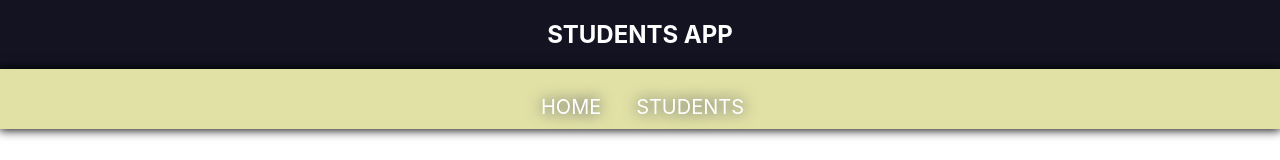
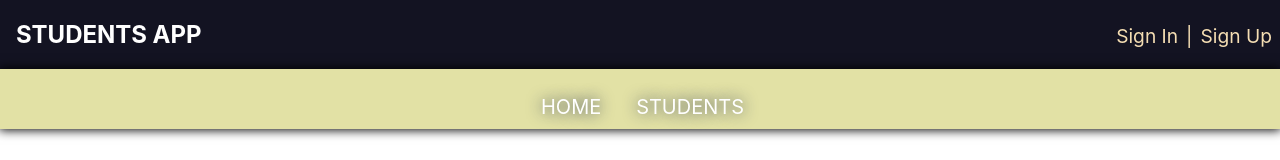
Before and after one commit to julianabearzi/mcga_P2, a React (Create React App) app: page /home in a window 1280 px wide. Shown: the top 160 px of the page. Built offline with nearby package versions, Linux system fonts and the light colour scheme; no server answers.

Commit message:
add links in the header and username when authenticated

```diff
--- a/src/components/Layout/Header/header.module.css
+++ b/src/components/Layout/Header/header.module.css
@@ -1,12 +1,12 @@
 .headerContainer {
-  width: 100%;
+  width: 100vw;
 }
 
 .header {
   display: flex;
   flex-direction: row;
-  justify-content: center;
-  align-items: center;
+  justify-content: space-between;
+  align-items: baseline;
   background-color: rgb(19, 19, 34);
 }
 
@@ -15,4 +15,41 @@
   cursor: pointer;
   text-decoration: none;
   text-transform: uppercase;
+  padding: 0 1rem;
 }
+
+.loginButtons {
+  display: flex;
+  flex-direction: row;
+  align-items: center;
+  justify-content: center;
+}
+
+.signIn {
+  cursor: pointer;
+  color: wheat;
+  font-size: 1.2rem;
+  padding-right: 0.5rem;
+}
+
+.signUp {
+  cursor: pointer;
+  color: wheat;
+  padding-right: 0.5rem;
+  font-size: 1.2rem;
+}
+
+.logOut {
+  cursor: pointer;
+  color: white;
+  padding: 0 0.2rem;
+  font-size: 0.8rem;
+  text-transform: uppercase;
+  margin: 0;
+}
+
+.signIn:hover,
+.signUp:hover,
+.logOut:hover {
+  text-decoration: underline;
+}
--- a/src/components/Layout/Header/index.jsx
+++ b/src/components/Layout/Header/index.jsx
@@ -1,14 +1,100 @@
 import React from 'react';
+import { MdLogout } from 'react-icons/md';
+import { Link } from 'react-router-dom';
+import { connect } from 'react-redux';
+import { bindActionCreators } from 'redux';
+import Box from '@mui/material/Box';
+import Avatar from '@mui/material/Avatar';
+import Chip from '@mui/material/Chip';
+import { logOut as logOutAction } from '../../../redux/actions/authActions';
+
 import styles from './header.module.css';
 
-const Header = () => {
+const Header = ({ authenticated, username, logOut }) => {
+  const onLogout = (values) => {
+    logOut(values);
+  };
   return (
     <div className={styles.headerContainer}>
       <div className={styles.header}>
-        <h2 className={styles.title}>Students App</h2>
+        <Link to="/home" style={{ textDecoration: 'none' }}>
+          <h2 className={styles.title}>Students App</h2>
+        </Link>
+        {!authenticated && (
+          <div className={styles.loginButtons}>
+            <Link to="/login" style={{ textDecoration: 'none' }}>
+              <p className={styles.signIn}>Sign In</p>
+            </Link>
+            <div className={styles.signUp}>|</div>
+            <Link to="/signup" style={{ textDecoration: 'none' }}>
+              <p className={styles.signUp}>Sign Up</p>
+            </Link>
+          </div>
+        )}
+        {authenticated && (
+          <Box
+            sx={{
+              display: 'flex',
+              flexDirection: 'row',
+              alignItems: 'center',
+            }}
+          >
+            <Chip
+              sx={{
+                color: 'white',
+              }}
+              avatar={
+                <Avatar
+                  sx={{
+                    textTransform: 'uppercase',
+                  }}
+                >
+                  {username.charAt(0)}
+                </Avatar>
+              }
+              label={username}
+            />
+            <Link
+              onClick={() => onLogout()}
+              to="/"
+              style={{
+                textDecoration: 'none',
+                display: 'flex',
+                flexDirection: 'row',
+                alignItems: 'center',
+                border: '1px solid white',
+                margin: '0.4rem',
+                padding: '0.4rem',
+                borderRadius: '5px',
+              }}
+            >
+              <p className={styles.logOut}>Log out</p>
+              <MdLogout
+                style={{
+                  color: 'gray',
+                  marginTop: '0.2rem',
+                }}
+              />
+            </Link>
+          </Box>
+        )}
       </div>
     </div>
   );
 };
 
-export default Header;
+const mapDispatchToProps = (dispatch) => {
+  return bindActionCreators(
+    {
+      logOut: logOutAction,
+    },
+    dispatch
+  );
+};
+
+const mapStateToProps = (state) => ({
+  authenticated: state.auth.authenticated,
+  username: state.auth.username,
+});
+
+export default connect(mapStateToProps, mapDispatchToProps)(Header);
```
